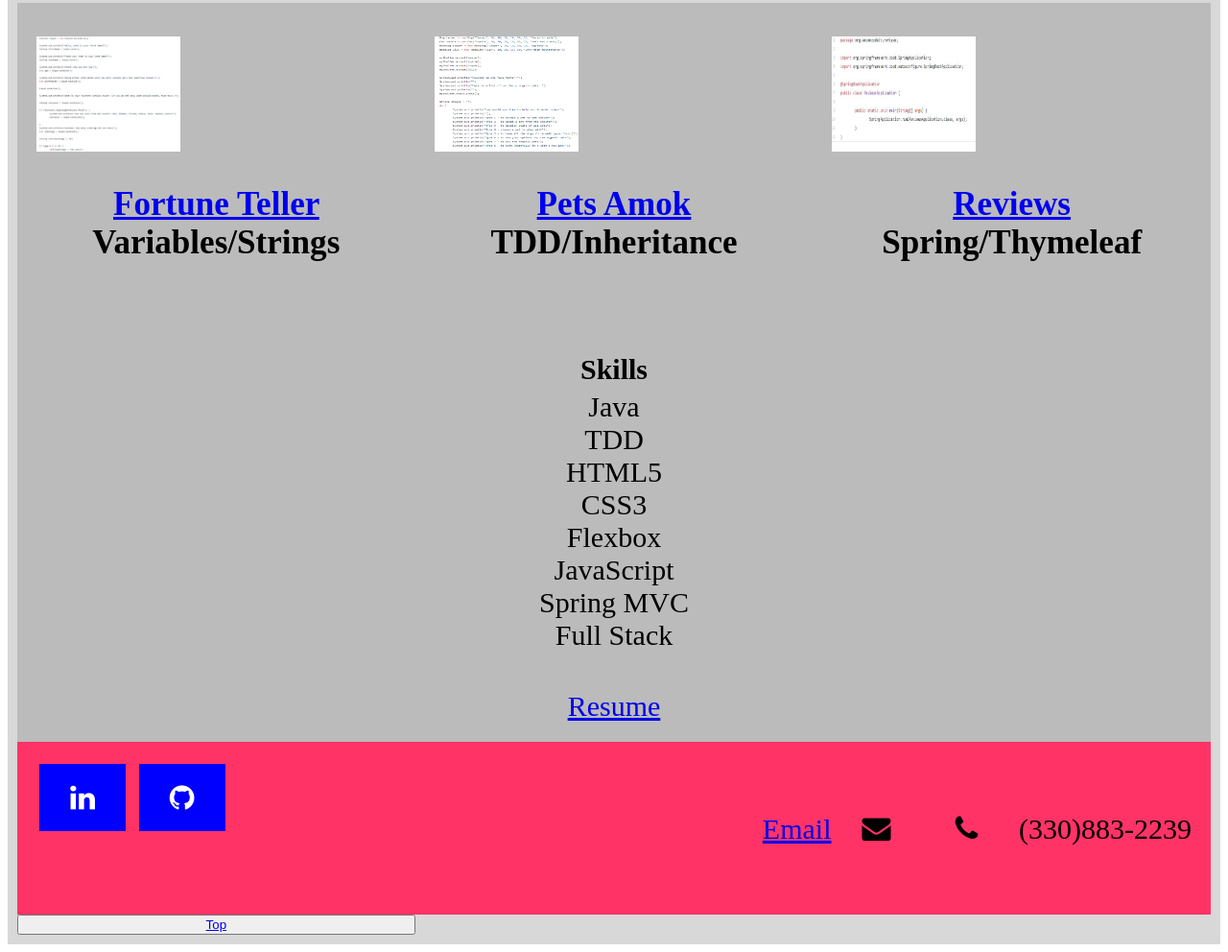
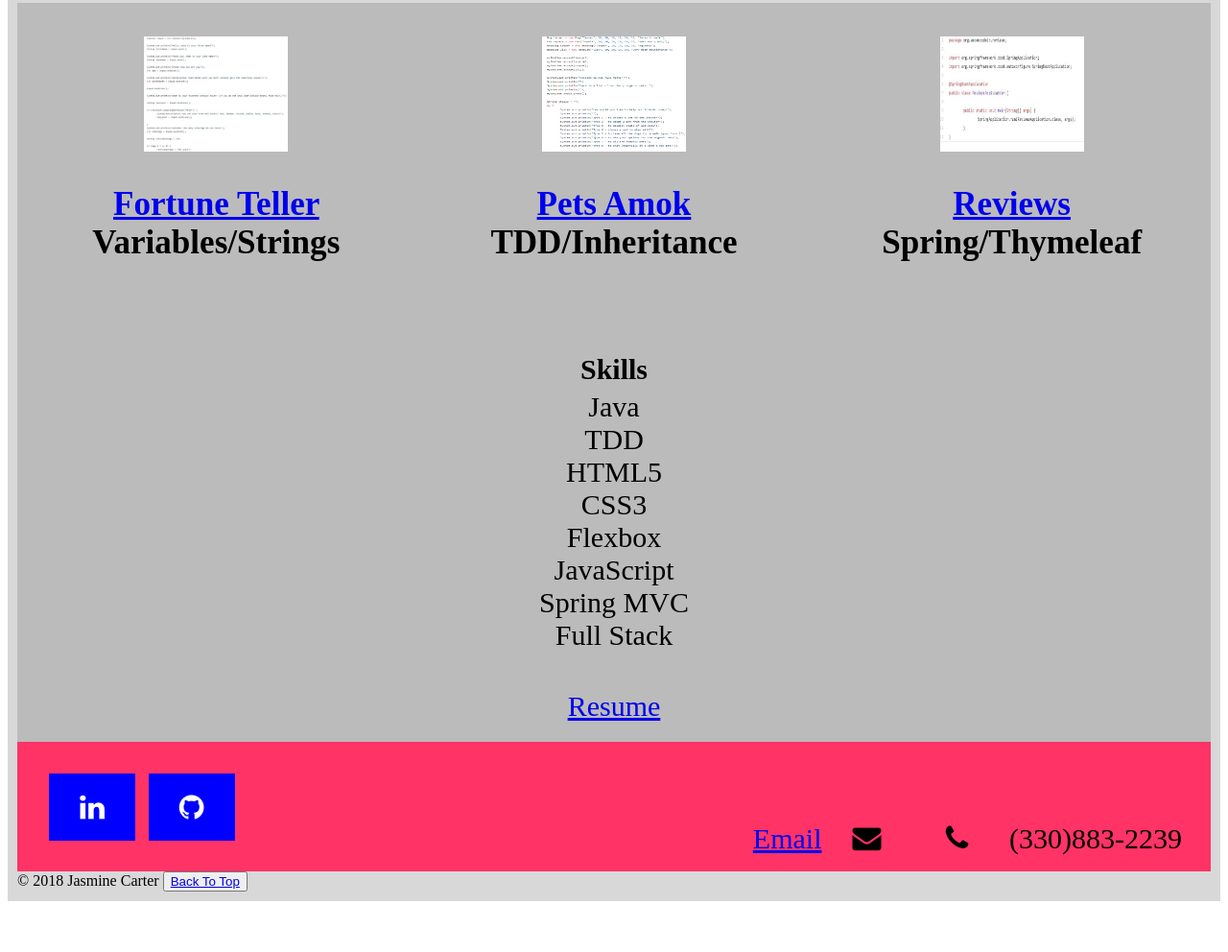
Before and after one commit to JasmineCarter/JasmineCarter.github.io, a plain HTML site: page index.html in a window 1280 px wide. Shown: the part 930-1922 px from the top of the page at 96% size. After the commit the page ends 1877 px from the top, so only its background shows below. Drawn offline with Linux system fonts and the light colour scheme; a web font is replaced by a local one.

Commit message:
submitting

```diff
--- a/index.html
+++ b/index.html
@@ -134,12 +134,14 @@
 	</section>
 </div>
 
-<!-- <footer class="copywright">
-		<p>&copy2018 Jasmine Carter</p>
-	</footer> -->
+	<footer>
+				&copy; 2018 Jasmine Carter
 
 
-    <button type="button" class= "btn btn-light" name="button" style="float: right"><a href="#top">Top</a></button>
+				 <button type="button" class="top"><a href="#top">Back To Top</a></button>
+			</footer>
+		</div>
+	</div>
 
 
 
--- a/style.css
+++ b/style.css
@@ -129,7 +129,9 @@ ul{
 	background-color: #ff3366;
 	margin-top: auto;
 	margin-bottom: auto;
-
+	padding: 30px;
+	padding-bottom: 35px;
+	height: 70px;
 
 
 }
@@ -168,6 +170,7 @@ margin: 5px 2px;
 	flex-direction: column;
 	justify-content: center;
 	background-color: #BBB;
+	align-items: center;
 
 
 
```
